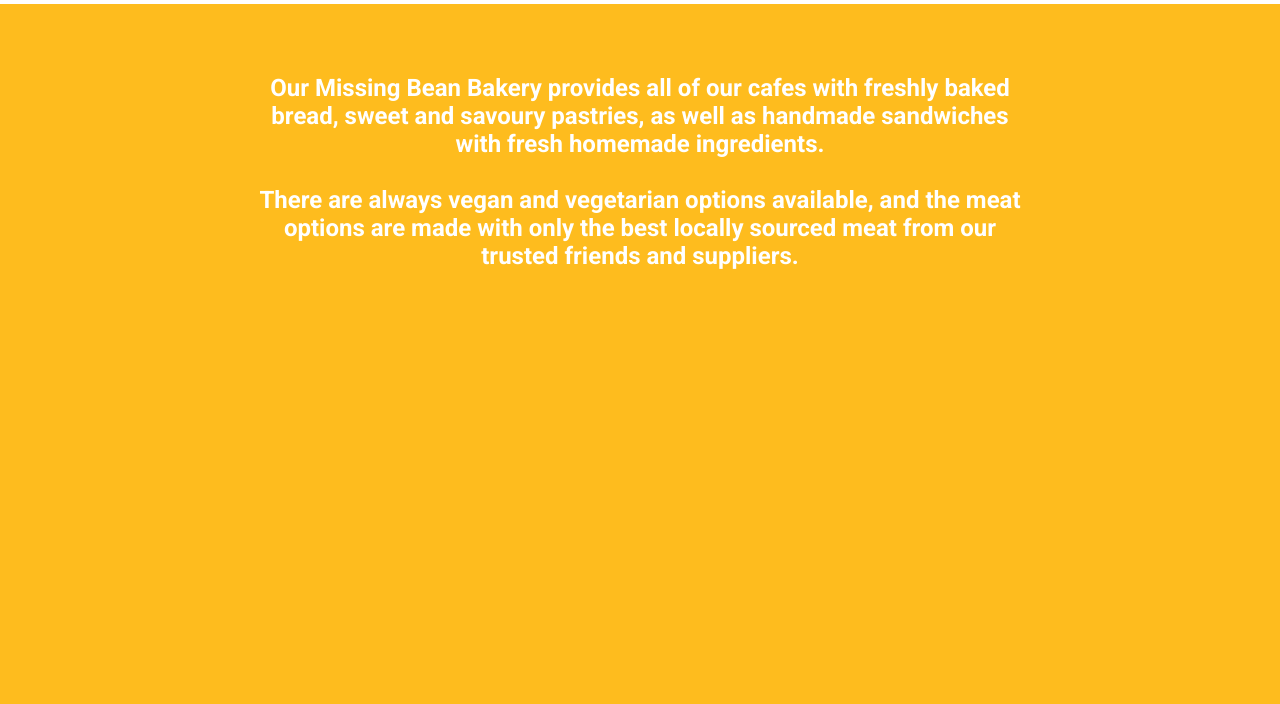
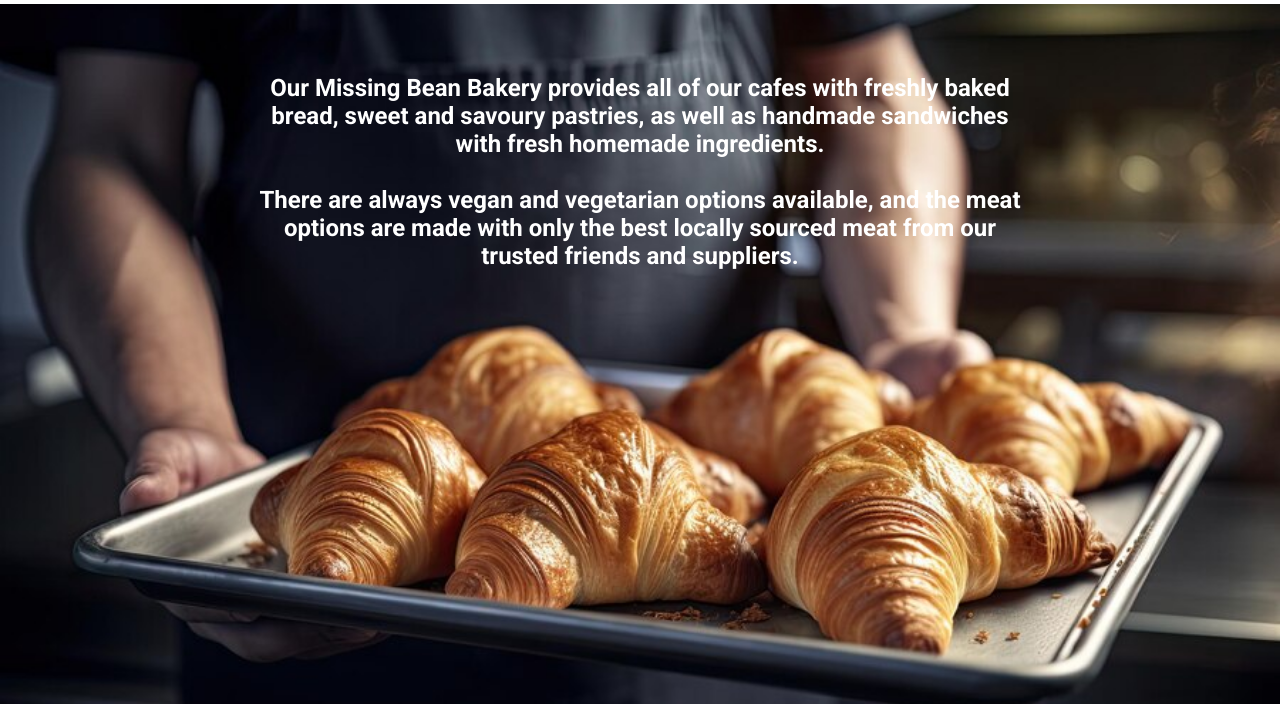
Before and after one commit to paulohahn86/HahnBakery, a plain HTML site: page index.html in a window 1280 px wide. Shown: the part 96-800 px from the top of the page. Drawn offline with Linux system fonts and the light colour scheme.

Commit message:
update css .our-missing

```diff
--- a/resource/styles/our-missing.css
+++ b/resource/styles/our-missing.css
@@ -6,7 +6,7 @@
 }
 
 .our-missing {
-  background-image: url("resource/images/banner-our-missing.jpg");
+  background-image: url("../images/banner-our-missing.jpg");
   background-repeat: no-repeat;
   background-position: center center;
   background-size: cover;
```
